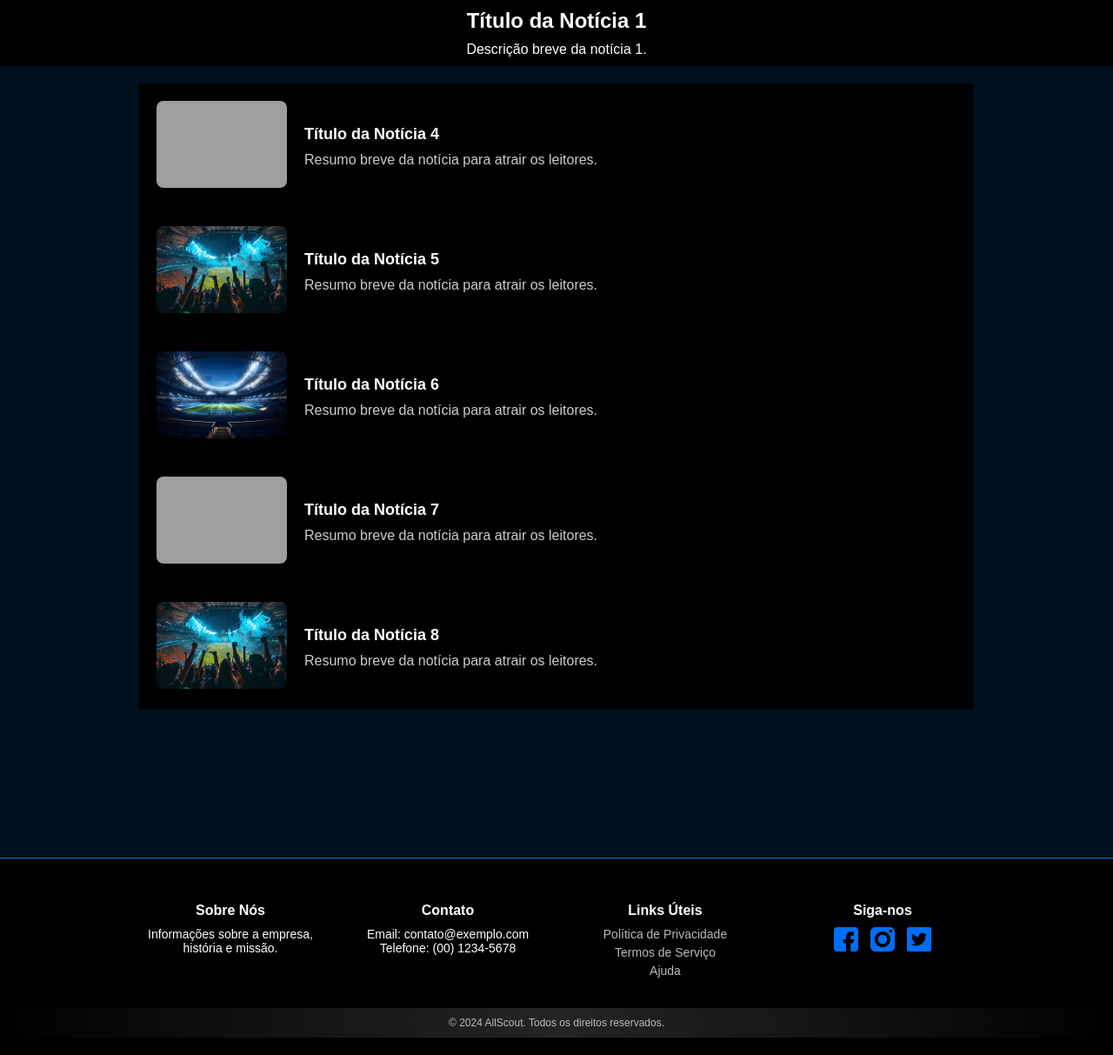
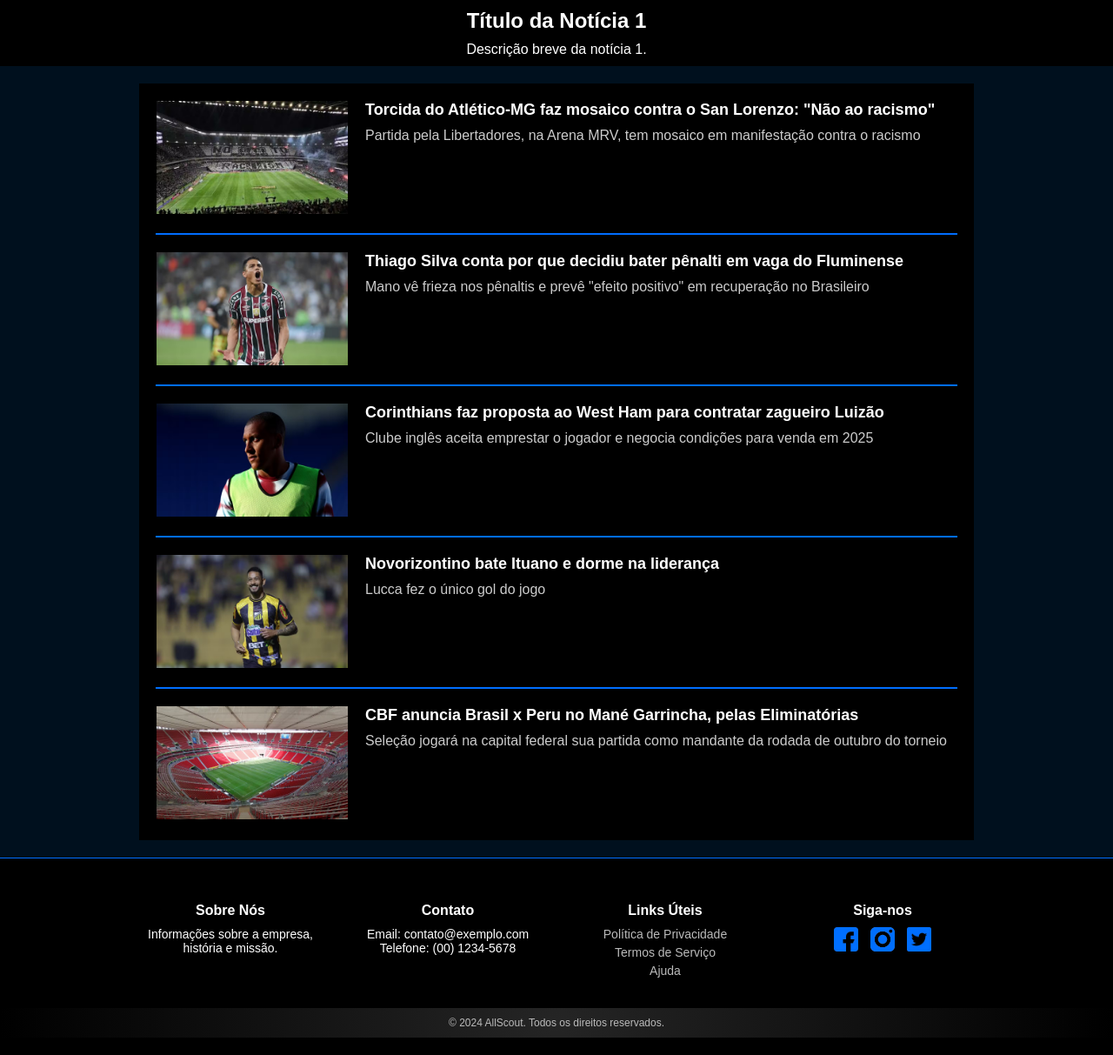
Before and after one commit to JuniorLoureiro/all-scout-html, a PHP site: page /html/home.html in a window 1280 px wide. Shown: the part 604-1817 px from the top of the page at 87% size. Run offline with PHP 8.4, Linux system fonts and the light colour scheme; grey boxes are pictures that could not be loaded.

Commit message:
Add noticias

```diff
--- a/css/styles.css
+++ b/css/styles.css
@@ -277,16 +277,29 @@ body, html {
 
 .news-item {
     display: flex;
-    align-items: center; /* Alinha a imagem e o conteúdo verticalmente */
     padding: 20px;
     background-color: black;
+    position: relative; /* Necessário para posicionar a linha */
+}
+
+.news-item::after {
+    content: "";
+    position: absolute;
+    bottom: 0; /* Posiciona a linha no fundo do item */
+    left: 2%; /* Define a margem esquerda */
+    width: 96%; /* Define a largura da linha */
+    height: 2px; /* Espessura da linha */
+    background-color: #006eff; /* Cor da linha */
+}
+
+.news-item:last-child::after {
+    content: none; /* Remove a linha após a última notícia */
 }
 
 .news-thumb {
-    width: 150px;
-    height: 100px;
+    width: 220px;
+    height: 130px;
     margin-right: 20px;
-    border-radius: 8px;
 }
 
 .news-content h2 {
--- a/html/home.html
+++ b/html/home.html
@@ -66,38 +66,38 @@
         <!-- Lista de Notícias -->
         <section class="news-list">
             <article class="news-item">
-                <a href="noticia4.html"><img src="../images/news/carousel-1.jpg" alt="Notícia Thumb 1" class="news-thumb"></a>
+                <a href="noticia4.html"><img src="../images/news/noticia-4.avif" alt="Notícia Thumb 1" class="news-thumb"></a>
                 <div class="news-content">
-                    <h2><a href="noticia4.html">Título da Notícia 4</a></h2>
-                    <p>Resumo breve da notícia para atrair os leitores.</p>
+                    <h2><a href="noticia4.html">Torcida do Atlético-MG faz mosaico contra o San Lorenzo: "Não ao racismo"</a></h2>
+                    <p>Partida pela Libertadores, na Arena MRV, tem mosaico em manifestação contra o racismo</p>
                 </div>
             </article>
             <article class="news-item">
-                <a href="noticia5.html"><img src="../images/news/carousel-2.jpg" alt="Notícia Thumb 2" class="news-thumb"></a>
+                <a href="noticia5.html"><img src="../images/news/noticia-5.avif" alt="Notícia Thumb 2" class="news-thumb"></a>
                 <div class="news-content">
-                    <h2><a href="noticia5.html">Título da Notícia 5</a></h2>
-                    <p>Resumo breve da notícia para atrair os leitores.</p>
+                    <h2><a href="noticia5.html">Thiago Silva conta por que decidiu bater pênalti em vaga do Fluminense</a></h2>
+                    <p>Mano vê frieza nos pênaltis e prevê "efeito positivo" em recuperação no Brasileiro</p>
                 </div>
             </article>
             <article class="news-item">
-                <a href="noticia6.html"><img src="../images/news/carousel-3.jpg" alt="Notícia Thumb 3" class="news-thumb"></a>
+                <a href="noticia6.html"><img src="../images/news/noticia-6.avif" alt="Notícia Thumb 3" class="news-thumb"></a>
                 <div class="news-content">
-                    <h2><a href="noticia6.html">Título da Notícia 6</a></h2>
-                    <p>Resumo breve da notícia para atrair os leitores.</p>
+                    <h2><a href="noticia6.html">Corinthians faz proposta ao West Ham para contratar zagueiro Luizão</a></h2>
+                    <p>Clube inglês aceita emprestar o jogador e negocia condições para venda em 2025</p>
                 </div>
             </article>
             <article class="news-item">
-                <a href="noticia7.html"><img src="../images/news/carousel-1.jpg" alt="Notícia Thumb 1" class="news-thumb"></a>
+                <a href="noticia7.html"><img src="../images/news/noticia-7.avif" alt="Notícia Thumb 1" class="news-thumb"></a>
                 <div class="news-content">
-                    <h2><a href="noticia7.html">Título da Notícia 7</a></h2>
-                    <p>Resumo breve da notícia para atrair os leitores.</p>
+                    <h2><a href="noticia7.html">Novorizontino bate Ituano e dorme na liderança</a></h2>
+                    <p>Lucca fez o único gol do jogo</p>
                 </div>
             </article>
             <article class="news-item">
-                <a href="noticia8.html"><img src="../images/news/carousel-2.jpg" alt="Notícia Thumb 2" class="news-thumb"></a>
+                <a href="noticia8.html"><img src="../images/news/noticia-8.avif" alt="Notícia Thumb 2" class="news-thumb"></a>
                 <div class="news-content">
-                    <h2><a href="noticia8.html">Título da Notícia 8</a></h2>
-                    <p>Resumo breve da notícia para atrair os leitores.</p>
+                    <h2><a href="noticia8.html">CBF anuncia Brasil x Peru no Mané Garrincha, pelas Eliminatórias</a></h2>
+                    <p>Seleção jogará na capital federal sua partida como mandante da rodada de outubro do torneio</p>
                 </div>
             </article>
         </section>
```
Also changed, not shown: images/news/noticia-4.avif (added), images/news/noticia-5.avif (added), images/news/noticia-6.avif (added), images/news/noticia-7.avif (added), images/news/noticia-8.avif (added).
